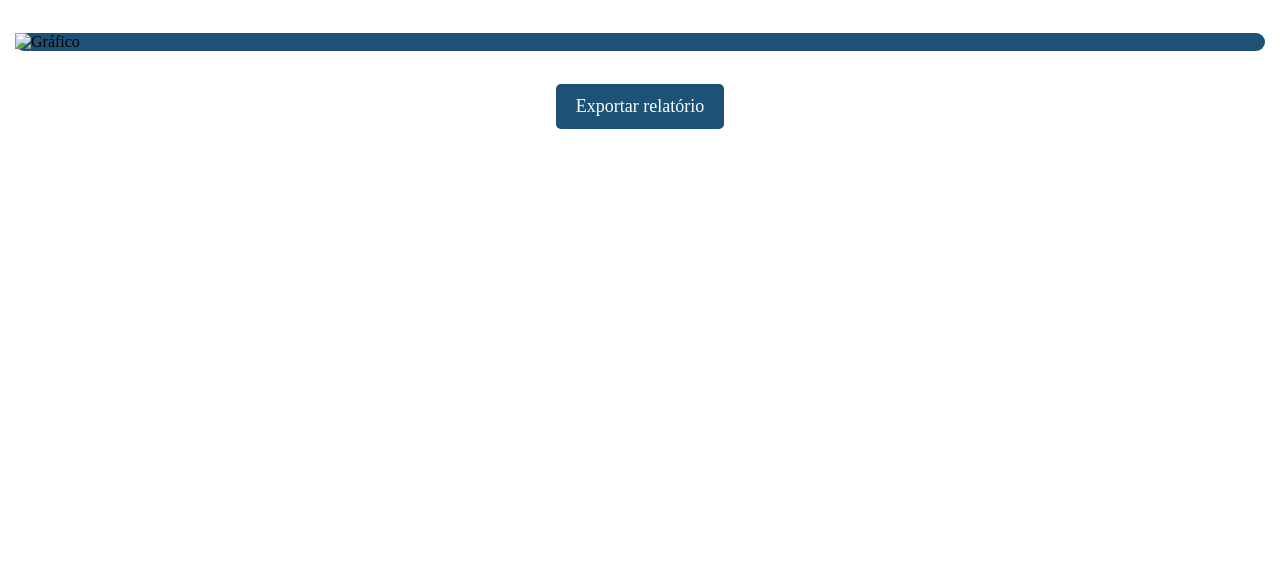
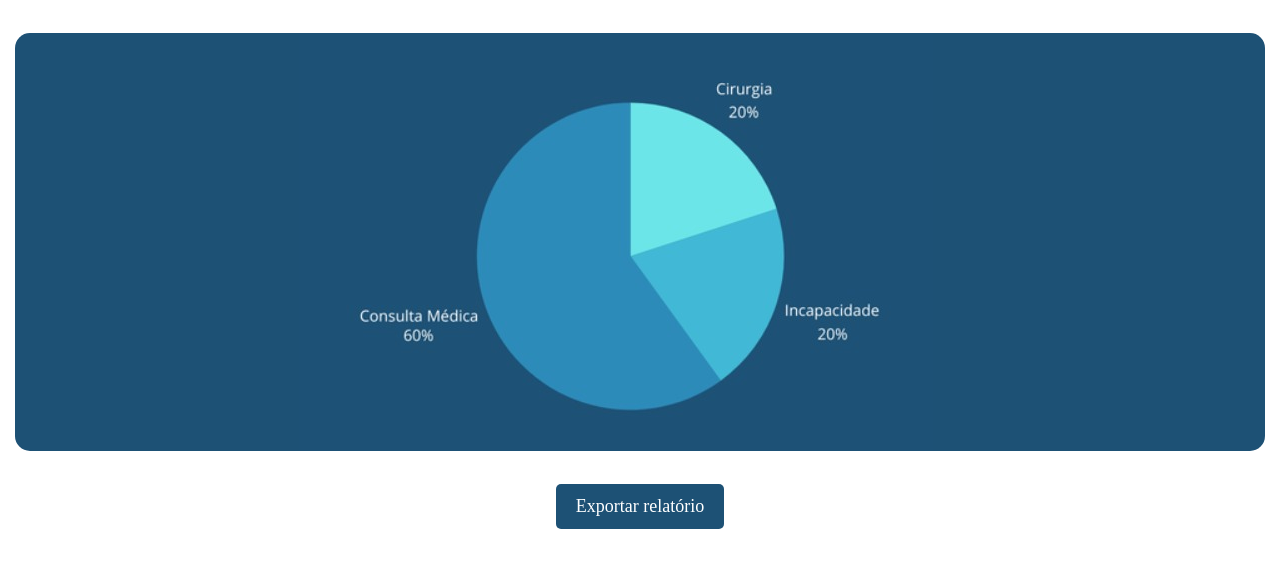
Before and after one commit to Gabrielle0905/API-1-Semestre, a Flask app: page /home/docente/estatisticas in a window 1280 px wide. Shown: the part 79-647 px from the top of the page. Run offline with Flask 3, Linux system fonts and the light colour scheme; parts of the project's set-up code (start-up, migrations or seed data) failed here and were passed over; some web fonts are replaced.

Commit message:
FEAT - Inclusão do gráfico em HTML e estilização do mesmo em CSS

```diff
--- a/src/templates/estatisticas_afastamento.html
+++ b/src/templates/estatisticas_afastamento.html
@@ -29,6 +29,8 @@
         font-size: 25px;
     }
     section {
+        display: flex;
+        justify-content: center;
         background-color: #1D5175;
         border-radius: 15px;
         margin: 15px;
@@ -47,6 +49,9 @@
         justify-content: center;
         display: flex;
     }
+    #grafico{
+        margin-right: 3rem;
+    }
 </style>
     <header>
         <a href="/home/docente">
@@ -56,7 +61,7 @@
     </header>
     <br>
     <section>
-        <img src="" alt="Gráfico">
+        <img src="../static/media/grafico_pizza_api.jpg" alt="Gráfico" id="grafico">
     </section>
     <br>
     <div>
```
